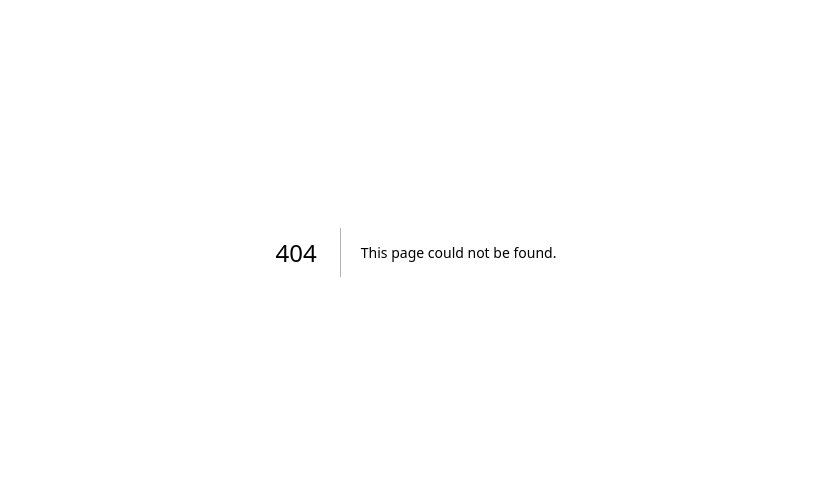
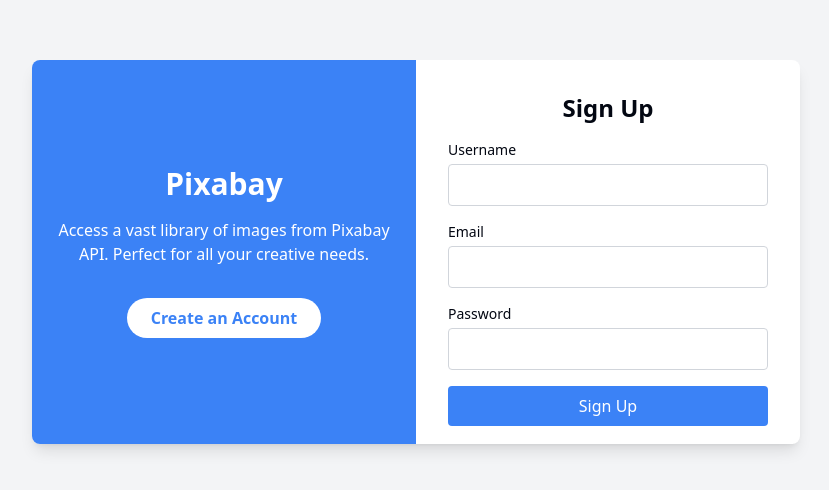
Before and after one commit to EliasXabs/Pixabay, a Next.js app in the folder client/: page /auth in a window 1280 px wide. Before the commit this address had no page. Shown: the part 148-638 px from the top of the page, without its empty margins (224-1053 px from the left). Built offline with nearby package versions, Linux system fonts and the light colour scheme.

Commit message:
login page design

```diff
--- /dev/null
+++ b/client/src/pages/_app.tsx
@@ -0,0 +1,9 @@
+// src/pages/_app.tsx
+import '../app/globals.css';
+import type { AppProps } from 'next/app';
+
+function MyApp({ Component, pageProps }: AppProps) {
+  return <Component {...pageProps} />;
+}
+
+export default MyApp;
--- /dev/null
+++ b/client/src/pages/auth.tsx
@@ -0,0 +1,169 @@
+import { useState, FormEvent } from 'react';
+import Cookies from 'js-cookie';
+
+const AuthPage = () => {
+  const [isLogin, setIsLogin] = useState(true);
+
+  const toggleAuth = () => {
+    setIsLogin((prev) => !prev);
+  };
+
+  return (
+    <div className="flex items-center justify-center min-h-screen bg-gray-100 relative">
+      <div className="relative w-full max-w-3xl h-96 bg-white shadow-lg rounded-lg overflow-hidden flex">
+        {/* Sign In Card */}
+        <div className="w-1/2 p-8 flex flex-col h-full absolute inset-y-0 left-0">
+          <h2 className="text-2xl font-bold mb-4 text-center">Sign In</h2>
+          <LoginForm />
+        </div>
+
+        {/* Sign Up Card */}
+        <div className="w-1/2 p-8 flex flex-col h-full absolute inset-y-0 right-0">
+          <h2 className="text-2xl font-bold mb-4 text-center">Sign Up</h2>
+          <SignupForm />
+        </div>
+
+        {/* Overlay Card */}
+        <div
+          className={`absolute top-0 left-0 w-1/2 h-full bg-blue-500 text-white flex flex-col items-center justify-center transition-transform duration-500 ${
+            isLogin ? 'translate-x-0' : 'translate-x-full'
+          }`}
+          style={{ zIndex: 2 }}
+        >
+          <h2 className="text-3xl font-bold mb-4">Pixabay</h2>
+          <p className="mb-8 text-center px-4">
+            Access a vast library of images from Pixabay API. Perfect for all your creative needs.
+          </p>
+          <button
+            onClick={toggleAuth}
+            className="bg-white text-blue-500 font-bold py-2 px-6 rounded-full hover:bg-gray-100 transition-colors"
+          >
+            {isLogin ? 'Create an Account' : 'Already have an Account'}
+          </button>
+        </div>
+      </div>
+    </div>
+  );
+};
+
+const LoginForm = () => {
+  const [email, setEmail] = useState('');
+  const [password, setPassword] = useState('');
+  const [rememberMe, setRememberMe] = useState(false);
+
+  const handleSubmit = async (event: FormEvent) => {
+    event.preventDefault();
+    console.log('Login:', { email, password, rememberMe });
+
+    // Simulate login process
+    const loginResponse = {
+      accessToken: 'exampleAccessToken',
+      refreshToken: 'exampleRefreshToken',
+    };
+
+    if (rememberMe) {
+      // Store tokens in cookies
+      Cookies.set('accessToken', loginResponse.accessToken, { expires: 7 }); // Expires in 7 days
+      Cookies.set('refreshToken', loginResponse.refreshToken, { expires: 7 });
+    }
+
+    // Handle login logic here
+  };
+
+  return (
+    <form onSubmit={handleSubmit} className="flex flex-col justify-between h-full">
+      <div className="flex flex-col items-center space-y-4">
+        <div className="w-full max-w-xs">
+          <label className="block text-sm font-medium mb-1">Email</label>
+          <input
+            type="email"
+            value={email}
+            onChange={(e) => setEmail(e.target.value)}
+            className="w-full border border-gray-300 rounded p-2 focus:outline-none focus:border-blue-500"
+          />
+        </div>
+        <div className="w-full max-w-xs">
+          <label className="block text-sm font-medium mb-1">Password</label>
+          <input
+            type="password"
+            value={password}
+            onChange={(e) => setPassword(e.target.value)}
+            className="w-full border border-gray-300 rounded p-2 focus:outline-none focus:border-blue-500"
+          />
+        </div>
+        <div className="w-full max-w-xs flex items-center">
+          <label className="flex items-center text-sm font-medium cursor-pointer">
+            <input
+              type="checkbox"
+              checked={rememberMe}
+              onChange={(e) => setRememberMe(e.target.checked)}
+              className="mr-2 w-5 h-5"
+            />
+            Remember Me
+          </label>
+        </div>
+      </div>
+      <button
+        type="submit"
+        className="w-full max-w-xs bg-blue-500 text-white rounded p-2 hover:bg-blue-600 transition-colors mt-4 self-center"
+      >
+        Sign In
+      </button>
+    </form>
+  );
+};
+
+const SignupForm = () => {
+  const [username, setUsername] = useState('');
+  const [email, setEmail] = useState('');
+  const [password, setPassword] = useState('');
+
+  const handleSubmit = async (event: FormEvent) => {
+    event.preventDefault();
+    console.log('Signup:', { username, email, password });
+
+    // Add your signup logic here
+  };
+
+  return (
+    <form onSubmit={handleSubmit} className="flex flex-col justify-between h-full">
+      <div className="flex flex-col items-center space-y-4">
+        <div className="w-full max-w-xs">
+          <label className="block text-sm font-medium mb-1">Username</label>
+          <input
+            type="text"
+            value={username}
+            onChange={(e) => setUsername(e.target.value)}
+            className="w-full border border-gray-300 rounded p-2 focus:outline-none focus:border-blue-500"
+          />
+        </div>
+        <div className="w-full max-w-xs">
+          <label className="block text-sm font-medium mb-1">Email</label>
+          <input
+            type="email"
+            value={email}
+            onChange={(e) => setEmail(e.target.value)}
+            className="w-full border border-gray-300 rounded p-2 focus:outline-none focus:border-blue-500"
+          />
+        </div>
+        <div className="w-full max-w-xs">
+          <label className="block text-sm font-medium mb-1">Password</label>
+          <input
+            type="password"
+            value={password}
+            onChange={(e) => setPassword(e.target.value)}
+            className="w-full border border-gray-300 rounded p-2 focus:outline-none focus:border-blue-500"
+          />
+        </div>
+      </div>
+      <button
+        type="submit"
+        className="w-full max-w-xs bg-blue-500 text-white rounded p-2 hover:bg-blue-600 transition-colors mt-4 self-center"
+      >
+        Sign Up
+      </button>
+    </form>
+  );
+};
+
+export default AuthPage;
--- a/client/tailwind.config.ts
+++ b/client/tailwind.config.ts
@@ -7,6 +7,7 @@
     './components/**/*.{ts,tsx}',
     './app/**/*.{ts,tsx}',
     './src/**/*.{ts,tsx}',
+    './src/pages/**/*.{js,ts,jsx,tsx}',
 	],
   prefix: "",
   theme: {
```
Also changed, not shown: client/package.json (+5 -2 lines), 1 other file (tests, documents, lock files or other folders).
